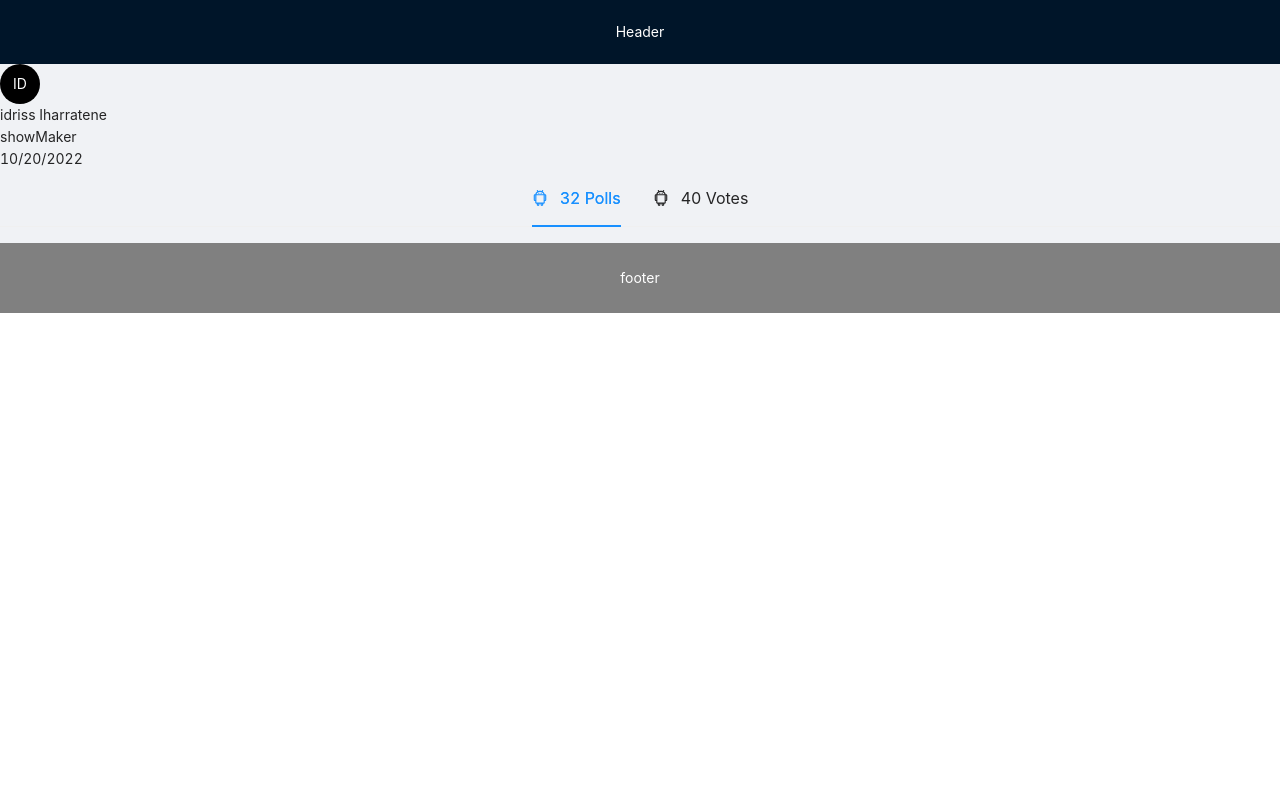
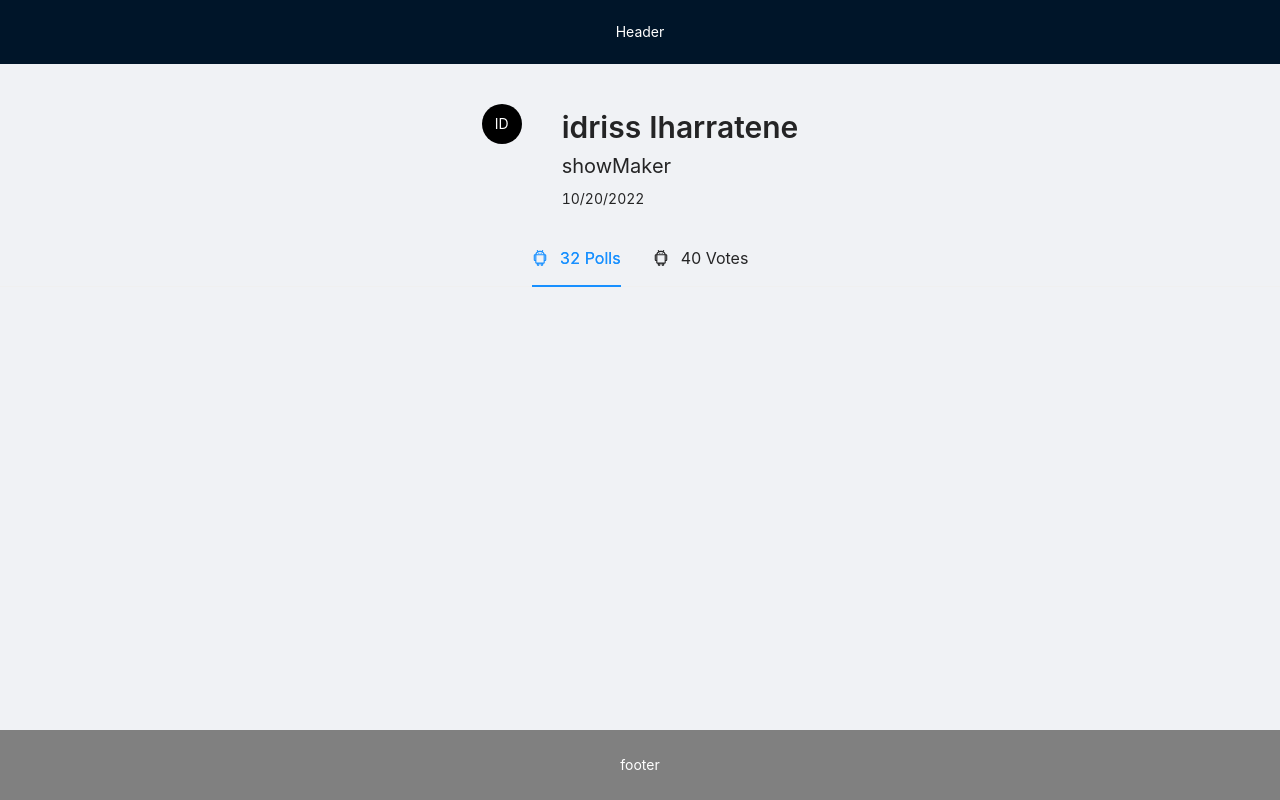
Before and after one commit to healingfields/Polling-App, a React (Create React App) app in the folder polling-frontend/: page /users/1 in a window 1280 px wide. Built offline with nearby package versions, Linux system fonts and the light colour scheme.

Commit message:
styled the profile component

```diff
--- a/polling-frontend/src/components/container/App.css
+++ b/polling-frontend/src/components/container/App.css
@@ -1 +1,5 @@
 @import '~antd/dist/antd.css';
+
+.app-container{
+    height: 100vh;
+}
--- a/polling-frontend/src/components/presentational/user/profile/Profile.css
+++ b/polling-frontend/src/components/presentational/user/profile/Profile.css
@@ -0,0 +1,67 @@
+.user-details {
+    margin-bottom: 44px;
+    padding-top: 40px;
+    padding-bottom: 20px;
+    margin: 0 auto;
+    text-align: center;
+}
+
+.user-avatar-circle {
+    width: 120px;
+    height: 120px;
+    border-radius: 60px;
+    line-height: 60px;
+}
+
+.user-avatar-circle > * {
+    line-height: 120px;
+    font-size: 40px;
+    position: relative !important;
+    left: 0 !important;
+}
+
+.user-summary {
+    text-align: center;
+    padding-top: 20px;
+}
+
+@media (min-width: 576px) {
+    .user-details {
+        text-align: left;
+        display: table;
+    }
+
+    .user-avatar, .user-summary {
+        float: left;
+        text-align: left;
+    }
+
+    .user-summary {
+        padding-top: 0;
+        padding-left: 40px;
+        width: calc(100% - 120px);
+    }
+}
+
+.user-summary .full-name {
+    font-size: 30px;
+    font-weight: 600;
+    color: rgba(0,0,0,0.85);
+    text-overflow: ellipsis;
+
+    white-space: nowrap;
+}
+
+.user-summary .username {
+    font-size: 20px;
+}
+
+.user-summary .user-joined {
+    margin-top: 5px;
+}
+
+@media (max-width: 768px) {
+    .user-summary .full-name {
+        font-size: 24px;
+    }
+}
```
